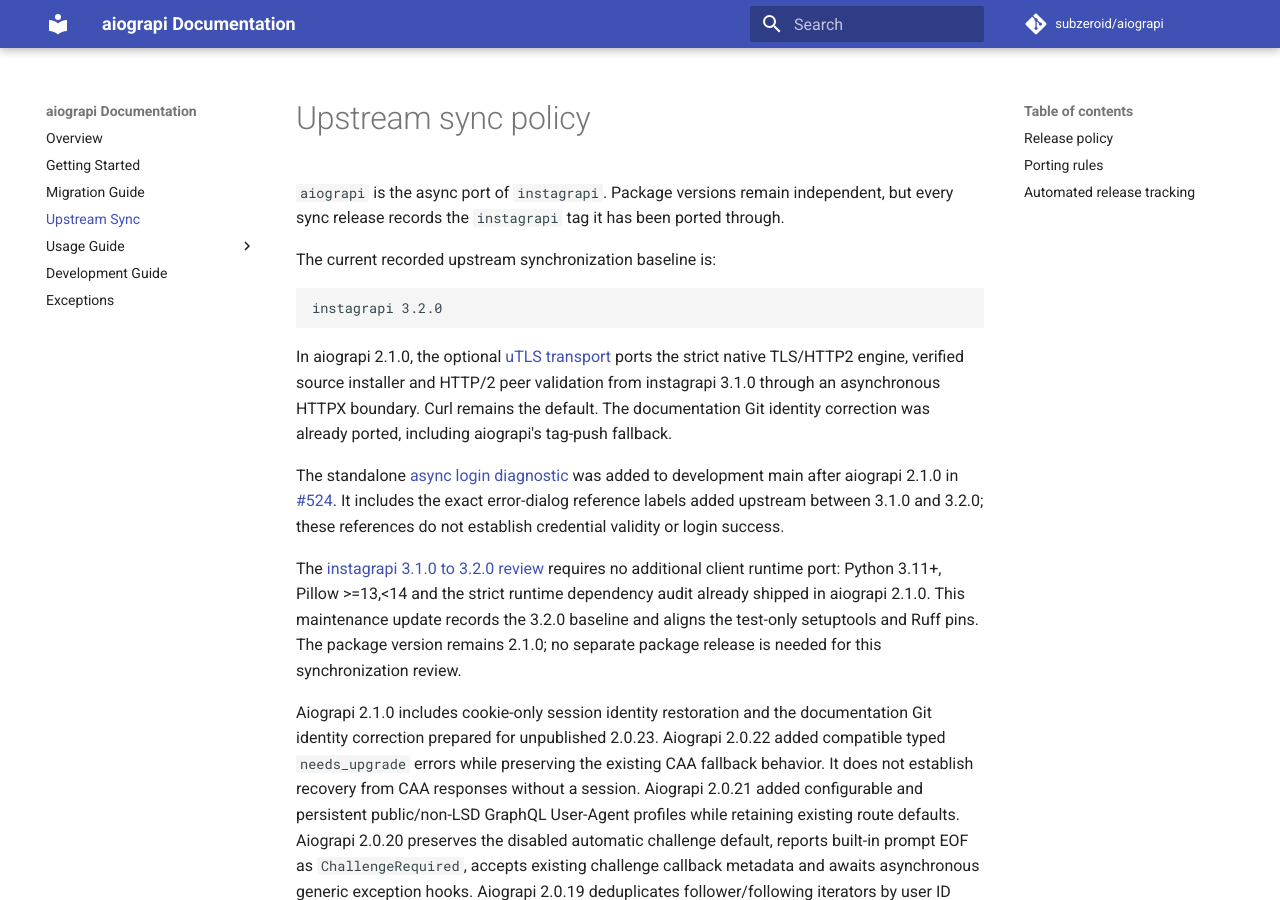
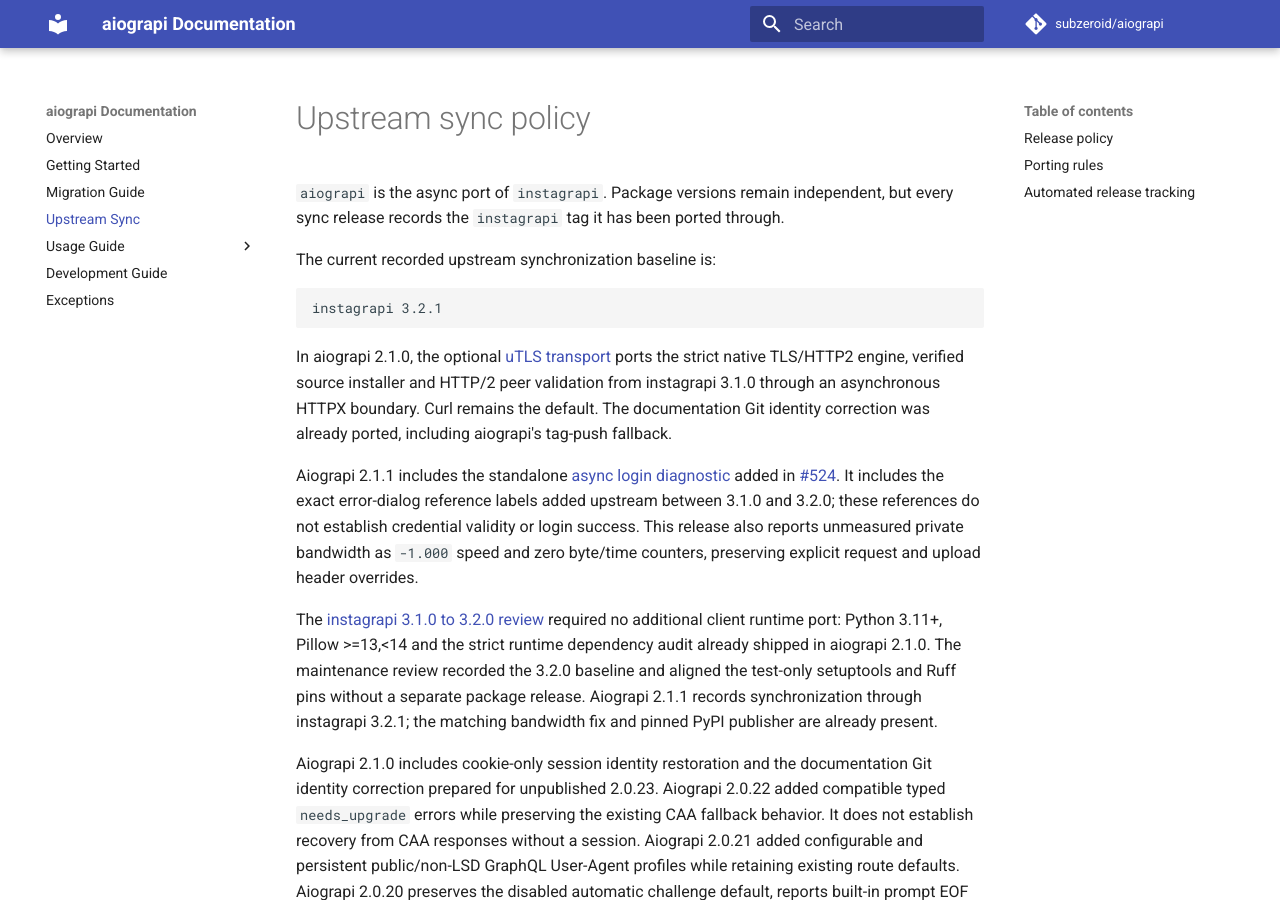
Before and after one commit to subzeroid/aiograpi, an MkDocs documentation site: the page built from docs/upstream-sync.md, in a window 1280 px wide and 900 px high. Built offline with MkDocs 1.6.1 and Material for MkDocs 9.7.7, drawn with Linux system fonts in a browser that asks for light colours; comment, search, counter and statistics services are not loaded; the version menu is left out; some of the changed text lies outside the part shown.

````diff
--- a/aiograpi/__init__.py
+++ b/aiograpi/__init__.py
@@ -48,7 +48,7 @@ from aiograpi.mixins.video import DownloadVideoMixin, UploadVideoMixin
 # Used as fallback logger if another is not provided.
 DEFAULT_LOGGER = logging.getLogger("aiograpi")
 
-__upstream_instagrapi_version__ = "3.2.0"
+__upstream_instagrapi_version__ = "3.2.1"
 
 
 class Client(
--- a/docs/upstream-sync.md
+++ b/docs/upstream-sync.md
@@ -5,14 +5,14 @@
 The current recorded upstream synchronization baseline is:
 
 ```text
-instagrapi 3.2.0
+instagrapi 3.2.1
 ```
 
 In aiograpi 2.1.0, the optional [uTLS transport](usage-guide/utls.md) ports the strict native TLS/HTTP2 engine, verified source installer and HTTP/2 peer validation from instagrapi 3.1.0 through an asynchronous HTTPX boundary. Curl remains the default. The documentation Git identity correction was already ported, including aiograpi's tag-push fallback.
 
-The standalone [async login diagnostic](usage-guide/login-migration.md#shareable-login-diagnostics) was added to development main after aiograpi 2.1.0 in [#524](https://github.com/subzeroid/aiograpi/pull/524). It includes the exact error-dialog reference labels added upstream between 3.1.0 and 3.2.0; these references do not establish credential validity or login success.
+Aiograpi 2.1.1 includes the standalone [async login diagnostic](usage-guide/login-migration.md#shareable-login-diagnostics) added in [#524](https://github.com/subzeroid/aiograpi/pull/524). It includes the exact error-dialog reference labels added upstream between 3.1.0 and 3.2.0; these references do not establish credential validity or login success. This release also reports unmeasured private bandwidth as `-1.000` speed and zero byte/time counters, preserving explicit request and upload header overrides.
 
-The [instagrapi 3.1.0 to 3.2.0 review](https://github.com/subzeroid/instagrapi/compare/3.1.0...3.2.0) requires no additional client runtime port: Python 3.11+, Pillow >=13,<14 and the strict runtime dependency audit already shipped in aiograpi 2.1.0. This maintenance update records the 3.2.0 baseline and aligns the test-only setuptools and Ruff pins. The package version remains 2.1.0; no separate package release is needed for this synchronization review.
+The [instagrapi 3.1.0 to 3.2.0 review](https://github.com/subzeroid/instagrapi/compare/3.1.0...3.2.0) required no additional client runtime port: Python 3.11+, Pillow >=13,<14 and the strict runtime dependency audit already shipped in aiograpi 2.1.0. The maintenance review recorded the 3.2.0 baseline and aligned the test-only setuptools and Ruff pins without a separate package release. Aiograpi 2.1.1 records synchronization through instagrapi 3.2.1; the matching bandwidth fix and pinned PyPI publisher are already present.
 
 Aiograpi 2.1.0 includes cookie-only session identity restoration and the documentation Git identity correction prepared for unpublished 2.0.23. Aiograpi 2.0.22 added compatible typed `needs_upgrade` errors while preserving the existing CAA fallback behavior. It does not establish recovery from CAA responses without a session. Aiograpi 2.0.21 added configurable and persistent public/non-LSD GraphQL User-Agent profiles while retaining existing route defaults. Aiograpi 2.0.20 preserves the disabled automatic challenge default, reports built-in prompt EOF as `ChallengeRequired`, accepts existing challenge callback metadata and awaits asynchronous generic exception hooks. Aiograpi 2.0.19 deduplicates follower/following iterators by user ID while preserving first-seen data and server order. Aiograpi 2.0.18 corrected the private header lifetime. The TLS 1.3 minimum, Android 449 profile with saved 448 support, authorization-header cleanup and CAA context-pairing correction shipped in 2.0.17. Earlier ports are shown below.
 
@@ -47,6 +47,7 @@ Aiograpi 2.1.0 includes cookie-only session identity restoration and the documen
 | 3.0.26 | 2.0.22 | Typed HTTP 400 `needs_upgrade` errors with existing `UnknownError` compatibility and CAA fallback behavior preserved. |
 | 3.1.0 | 2.1.0 | Optional strict uTLS/native peer validation with explicit verified builds, HTTPX async deadlines, cancellation and draining shutdown; curl default retained. The standalone async diagnostic was added separately in #524 after this release. |
 | 3.2.0 | Development main (package version 2.1.0) | Python 3.11+, Pillow >=13,<14 and the strict runtime dependency audit were already present; the async diagnostic includes the upstream error-dialog references. Update the recorded baseline and test-only tool pins without a new runtime port or package release. |
+| 3.2.1 | 2.1.1 | Unmeasured-bandwidth defaults, standalone async login diagnostic, recorded upstream baseline and pinned PyPI publisher. |
 
 See the [login migration guide](usage-guide/login-migration.md) for the current defaults and compatibility options. From aiograpi 2.0.3, `login()` follows an explicit fallback instruction returned by Instagram; it does not retry every failed CAA login through the legacy endpoint.
 
--- a/pyproject.toml
+++ b/pyproject.toml
@@ -4,7 +4,7 @@ build-backend = "setuptools.build_meta"
 
 [project]
 name = "aiograpi"
-version = "2.1.0"
+version = "2.1.1"
 authors = [
     { name = "Mark Subzeroid", email = "143403577+subzeroid@users.noreply.github.com" },
 ]
````
Also changed, not shown: CHANGELOG.md (+9 -5 lines), 2 other files.
